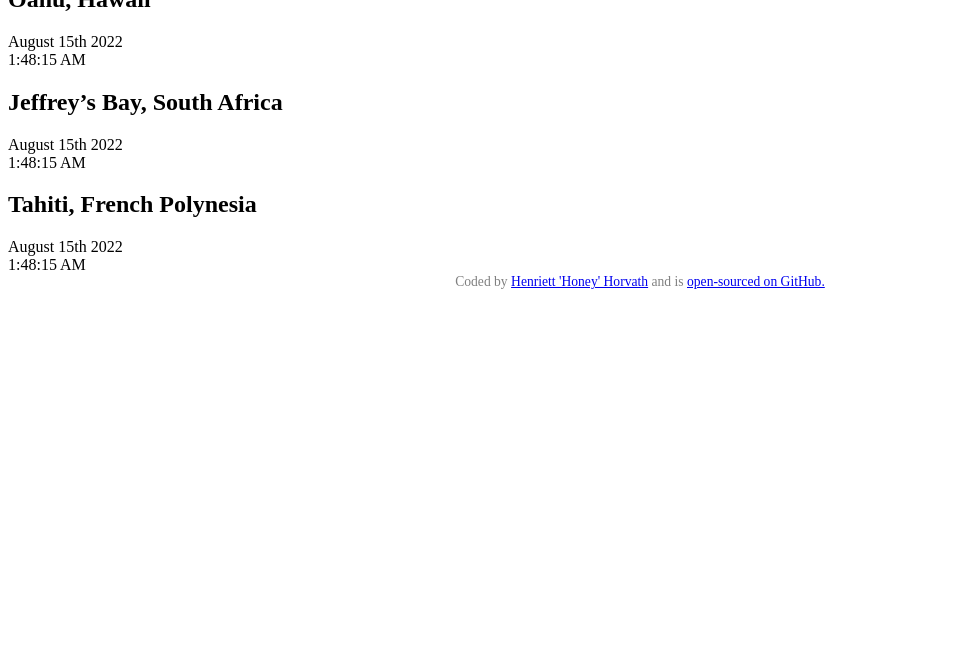
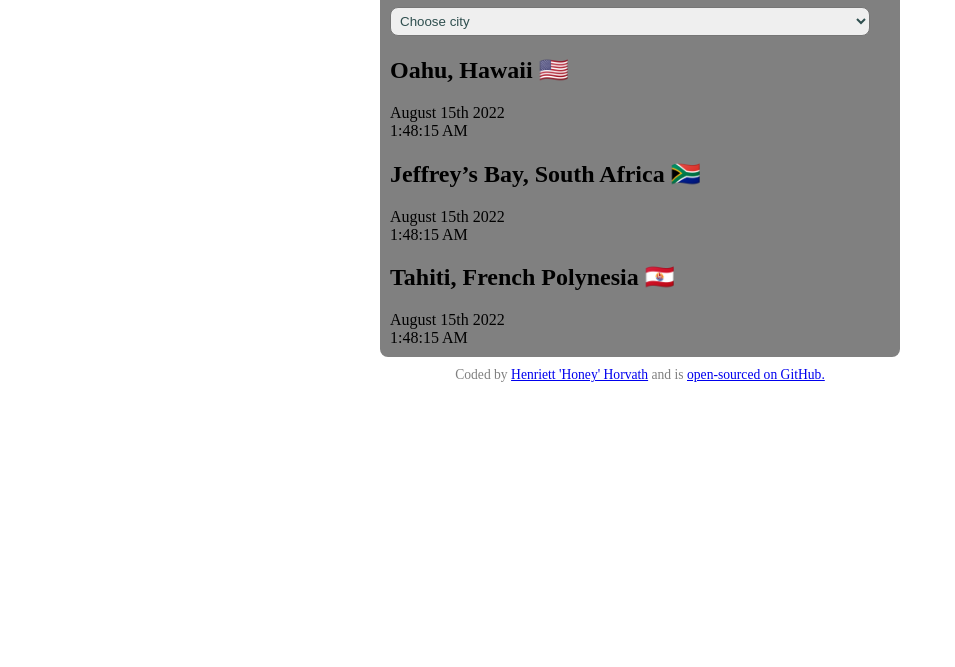
Before and after one commit to henih/world-clock, a plain HTML site: page index.html in a window 1280 px wide. Shown: the part 133-800 px from the top of the page, without its empty margins (0-955 px from the left). Drawn offline with Linux system fonts and the light colour scheme.

Commit message:
Included Option "None" for Selector

```diff
--- a/css/style.css
+++ b/css/style.css
@@ -1,6 +1,20 @@
-body {
-  background: white;
+.container {
+  display: block;
+  margin: 50px auto 10px;
+  background: grey;
+  max-width: 500px;
+  border-radius: 8px;
+  padding: 10px;
 }
+
+select {
+  width: 480px;
+  padding: 5px;
+  border-radius: 8px;
+  color: darkslategrey;
+
+}
+
 footer {
   text-align: center;
   font-size: 85%;
--- a/index.html
+++ b/index.html
@@ -8,40 +8,33 @@
   </head>
   <body>
     <div class="container">
-
       <h1>Surf O'Clock</h1>
       <select>
-            <option value="">Bali, Indonesia</option>
-            <option value="">Fuerteventura, Canary Islands</option>
-            <option value="">Carrapateira, Portugal</option>
-            <option value="">Arugam Bay, Sri Lanka</option>
+        <option value="">Choose city</option>
+        <option value="">Bali, Indonesia 🇮🇩</option>
+        <option value="">Fuerteventura, Canary Islands 🇮🇨</option>
+        <option value="">Carrapateira, Portugal 🇵🇹</option>
+        <option value="">Arugam Bay, Sri Lanka 🇱🇰</option>
       </select>
 
       <div class="city">
-        <h2>Oahu, Hawaii</h2>
-     <div class="date">
-        August 15th 2022</div>
-    <div class="time">
-        1:48:15 AM</div>
+        <h2>Oahu, Hawaii 🇺🇸</h2>
+        <div class="date">August 15th 2022</div>
+        <div class="time">1:48:15 AM</div>
       </div>
 
       <div class="city">
-        <h2>Jeffrey’s Bay, South Africa</h2>
-     <div class="date">
-        August 15th 2022</div>
-    <div class="time">
-        1:48:15 AM</div>
+        <h2>Jeffrey’s Bay, South Africa 🇿🇦</h2>
+        <div class="date">August 15th 2022</div>
+        <div class="time">1:48:15 AM</div>
       </div>
 
       <div class="city">
-        <h2>Tahiti, French Polynesia</h2>
-     <div class="date">
-        August 15th 2022</div>
-    <div class="time">
-        1:48:15 AM</div>
+        <h2>Tahiti, French Polynesia 🇵🇫</h2>
+        <div class="date">August 15th 2022</div>
+        <div class="time">1:48:15 AM</div>
       </div>
-
-
+    </div>
     <footer>
       Coded by
       <a href="mailto:horvath.henriett@gmail.com" target="_blank"
@@ -51,7 +44,6 @@
       <a href="https://github.com/henih/world-clock" target="_blank">
         open-sourced on GitHub.</a
       >
-      </div>
     </footer>
     <script src="javascript/index.js"></script>
   </body>
```
Lines whose indentation alone changed are shown as unchanged.
